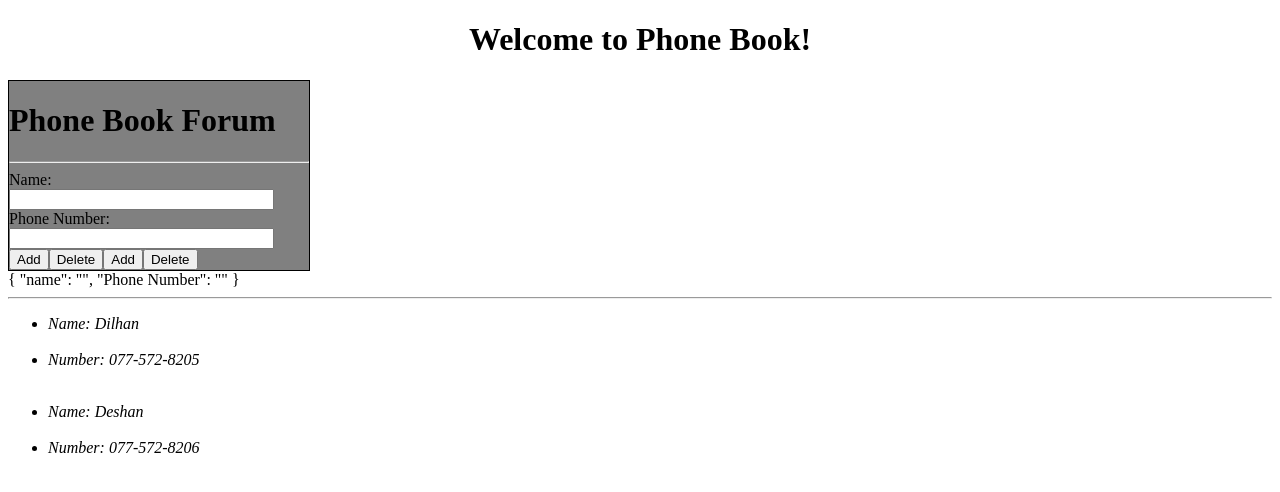
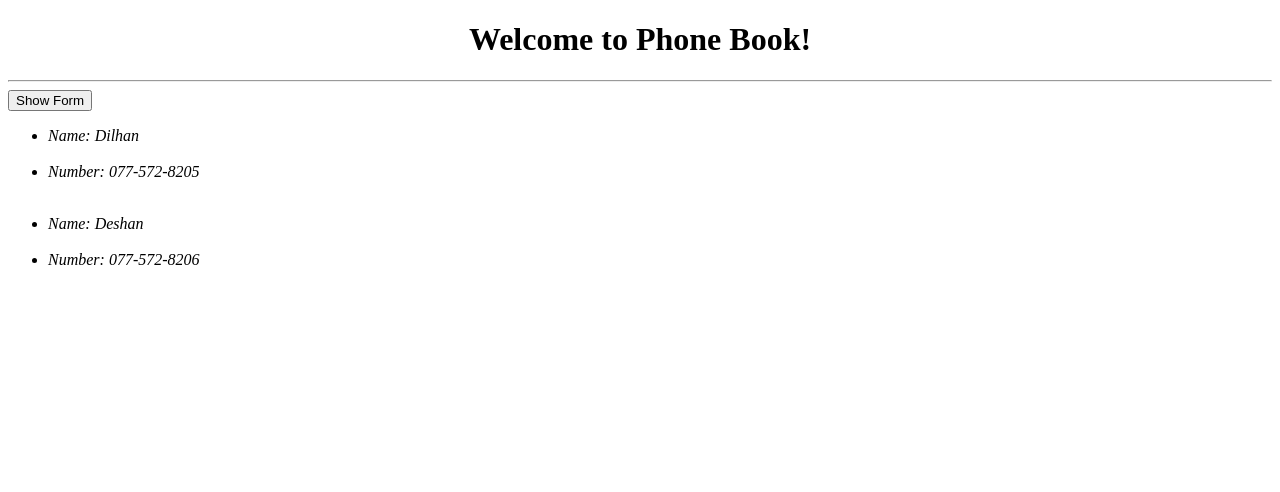
Before and after one commit to Dilhanx/phone-book-angularx, an Angular app: page / in a window 1280 px wide. Shown: the top 492 px of the page. Built offline with nearby package versions, Linux system fonts and the light colour scheme.

Commit message:
Added buttons to form

```diff
--- a/src/app/phone-book/form/form.component.html
+++ b/src/app/phone-book/form/form.component.html
@@ -1,5 +1,5 @@
 
-<form  #form="ngForm" (ngSubmit)="onSubmit(form.value)"  >
+<form  #form="ngForm"  >
   <h1>Phone Book Forum</h1>
   <hr>
   <div >
@@ -10,9 +10,8 @@
    Phone Number:
     <input type="text"ngModel name="Phone Number" size=30><br>
   </div>
-    <button type="submit">Add</button>
-    <button type="submit">Delete</button>
-    <input type="button"onclick="onSubmit()" value="Add">
-    <input type="button"onclick="delet()" value="Delete"><br>
+    <button (click)="Add(form.value)">Add</button>
+    <button (click)="Delete(form.value)">Delete</button>
+
 </form>
 {{form.value|json}}
--- a/src/app/phone-book/form/form.component.ts
+++ b/src/app/phone-book/form/form.component.ts
@@ -1,17 +1,24 @@
-import { Component, OnInit } from '@angular/core';
-
+import { Component, OnInit,Output,EventEmitter } from '@angular/core';
+import { Headers, Http, Response } from '@angular/http';
+import 'rxjs/Rx';
 @Component({
   selector: 'app-form',
   templateUrl: './form.component.html',
   styleUrls: ['./form.component.css']
 })
 export class FormComponent implements OnInit {
-
+  @Output() onAdd: EventEmitter<any> = new EventEmitter();
   constructor() { }
 
   ngOnInit() {
   }
-  onSubmit(value){
+  Delete(value){
+    console.log("Delete")
     console.log(JSON.stringify(value))
   }
+  Add(value){
+    console.log("Add")
+    console.log(JSON.stringify(value))
+    this.onAdd.emit()
+  }
 }
--- a/src/app/phone-book/list/list.component.html
+++ b/src/app/phone-book/list/list.component.html
@@ -1,4 +1,4 @@
-
+<button (click)="Back()">Show Form</button>
 <div class="list" *ngFor="let entry of list">
   <div class="details">
       <span>
--- a/src/app/phone-book/list/list.component.ts
+++ b/src/app/phone-book/list/list.component.ts
@@ -1,4 +1,4 @@
-import { Component, OnInit } from '@angular/core';
+import { Component, OnInit,Output,EventEmitter } from '@angular/core';
 import { Headers, Http, Response } from '@angular/http';
 import 'rxjs/Rx';
 @Component({
@@ -18,9 +18,11 @@ export class ListComponent implements OnInit {
     },
 
   ]
-
-
-  http: Http
+  @Output() onBack: EventEmitter<any> = new EventEmitter();
+  Back(){
+    console.log("back")
+    this.onBack.emit()
+  }
 
 
   constructor() { }
--- a/src/app/phone-book/phone-book.component.html
+++ b/src/app/phone-book/phone-book.component.html
@@ -1,3 +1,3 @@
-<app-form></app-form>
+<app-form *ngIf="showForm" (onAdd)="Add()"></app-form>
 <hr>
-<app-list></app-list>
+<app-list *ngIf="!showForm" (onBack)="Back()"></app-list>
--- a/src/app/phone-book/phone-book.component.ts
+++ b/src/app/phone-book/phone-book.component.ts
@@ -1,5 +1,6 @@
 import { Component, OnInit } from '@angular/core';
 import { Headers, Http, Response } from '@angular/http';
+
 import 'rxjs/Rx';
 
 @Component({
@@ -8,9 +9,15 @@ import 'rxjs/Rx';
   styleUrls: ['./phone-book.component.css']
 })
 export class PhoneBookComponent implements OnInit {
+  showForm=false;
+  Back(){
+    this.showForm=true;
+  }
+  Add(){
+    this.showForm=false;
+  }
+  ngOnInit() {
 
-  ngOnInit() {
-    console.log("Phone Book")
 
   }
 
```
